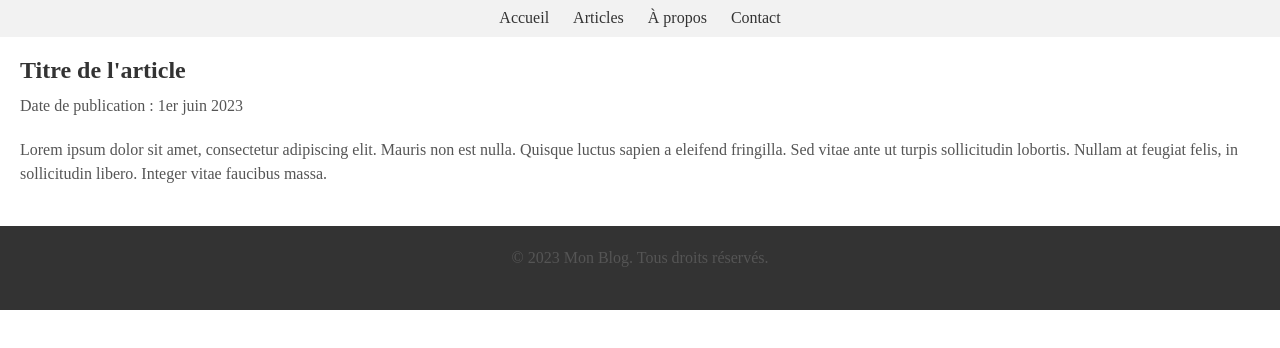
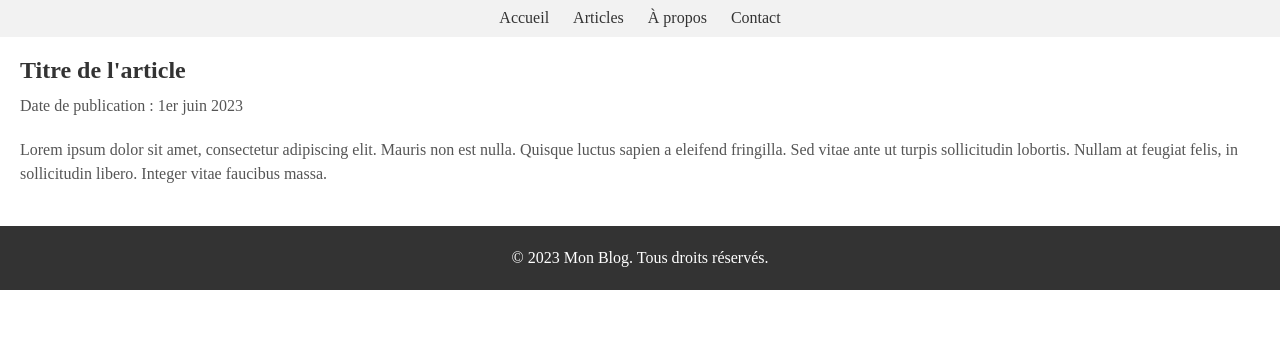
Before and after one commit to KevinZouglou10/bonjour, a plain HTML site: page index.html in a window 1280 px wide. Shown: the part 78-426 px from the top of the page. Drawn offline with Linux system fonts and the light colour scheme.

Commit message:
J'ai remis à jour le css

```diff
--- a/style.css
+++ b/style.css
@@ -44,7 +44,7 @@ p {
 }
 
 /* Style du pied de page */
-footer {
+footer>p {
     background-color: #333;
     color: #fff;
     padding: 20px;
```
Also changed, not shown: index.html (+5 -1 lines).
